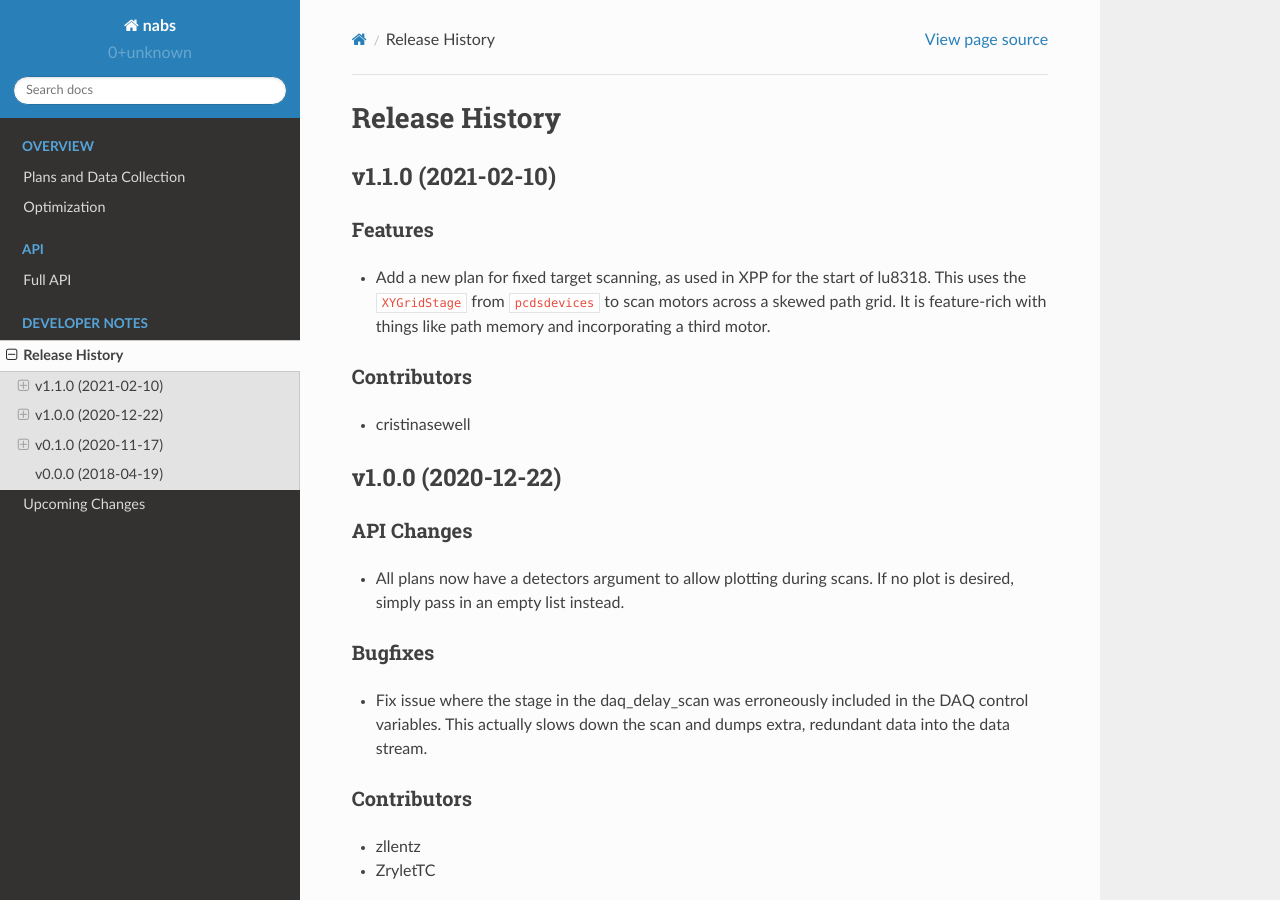
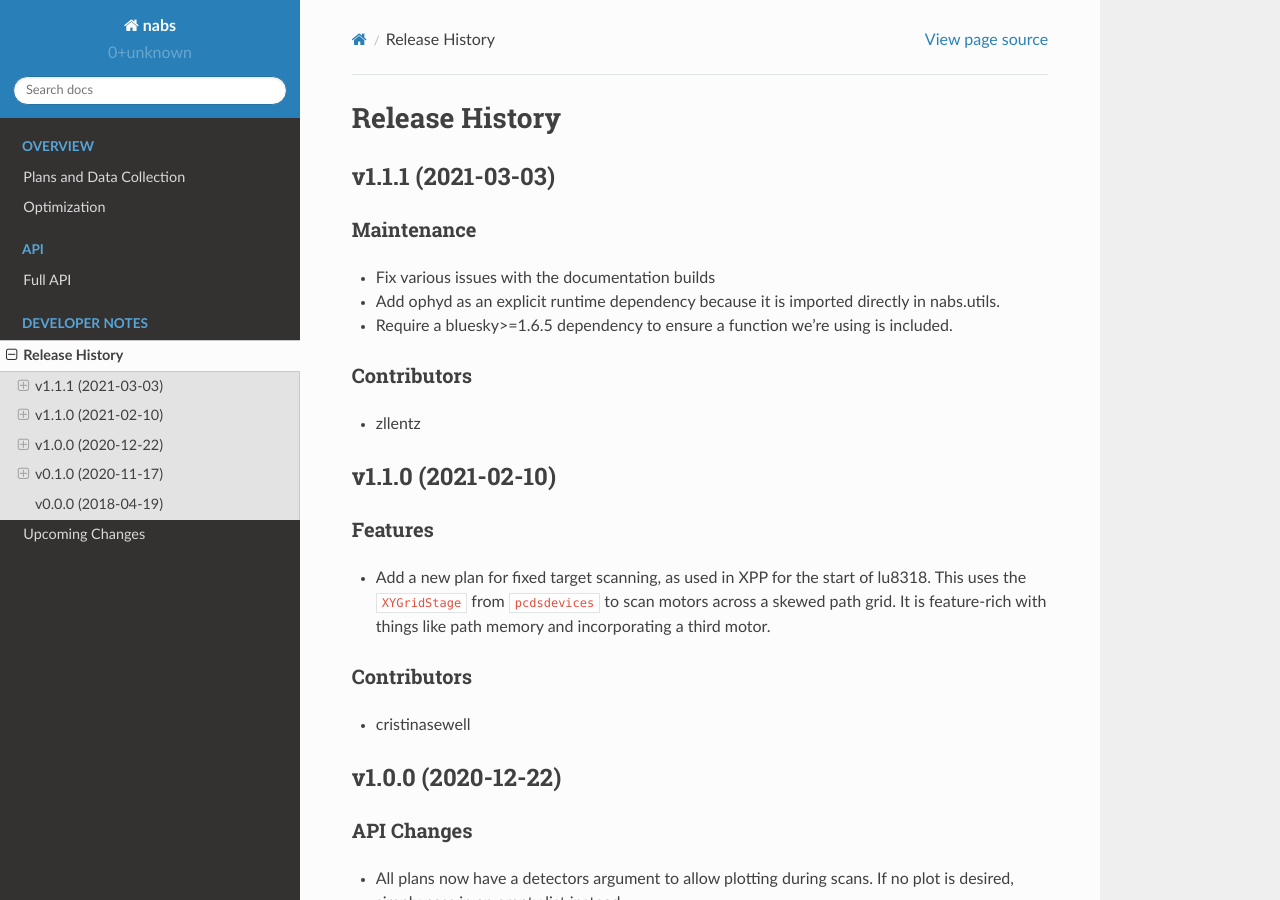
Before and after one commit to pcdshub/nabs, a Sphinx documentation site: the page built from docs/source/releases.rst, in a window 1280 px wide and 900 px high. Built offline with Sphinx 7.4.7 and the Read the Docs theme 2.0.0, drawn with Linux system fonts in a browser that asks for light colours.

Commit message:
DOC: release notes for v1.1.1

```diff
--- a/docs/source/releases.rst
+++ b/docs/source/releases.rst
@@ -1,5 +1,22 @@
 Release History
 ###############
+
+
+v1.1.1 (2021-03-03)
+===================
+
+Maintenance
+-----------
+- Fix various issues with the documentation builds
+- Add ophyd as an explicit runtime dependency because it is imported
+  directly in nabs.utils.
+- Require a bluesky>=1.6.5 dependency to ensure a function we're using
+  is included.
+
+Contributors
+------------
+- zllentz
+
 
 v1.1.0 (2021-02-10)
 ===================
```
Also changed, not shown: docs/source/upcoming_release_notes/38-fix-docs.rst (deleted, +0 -26 lines).
